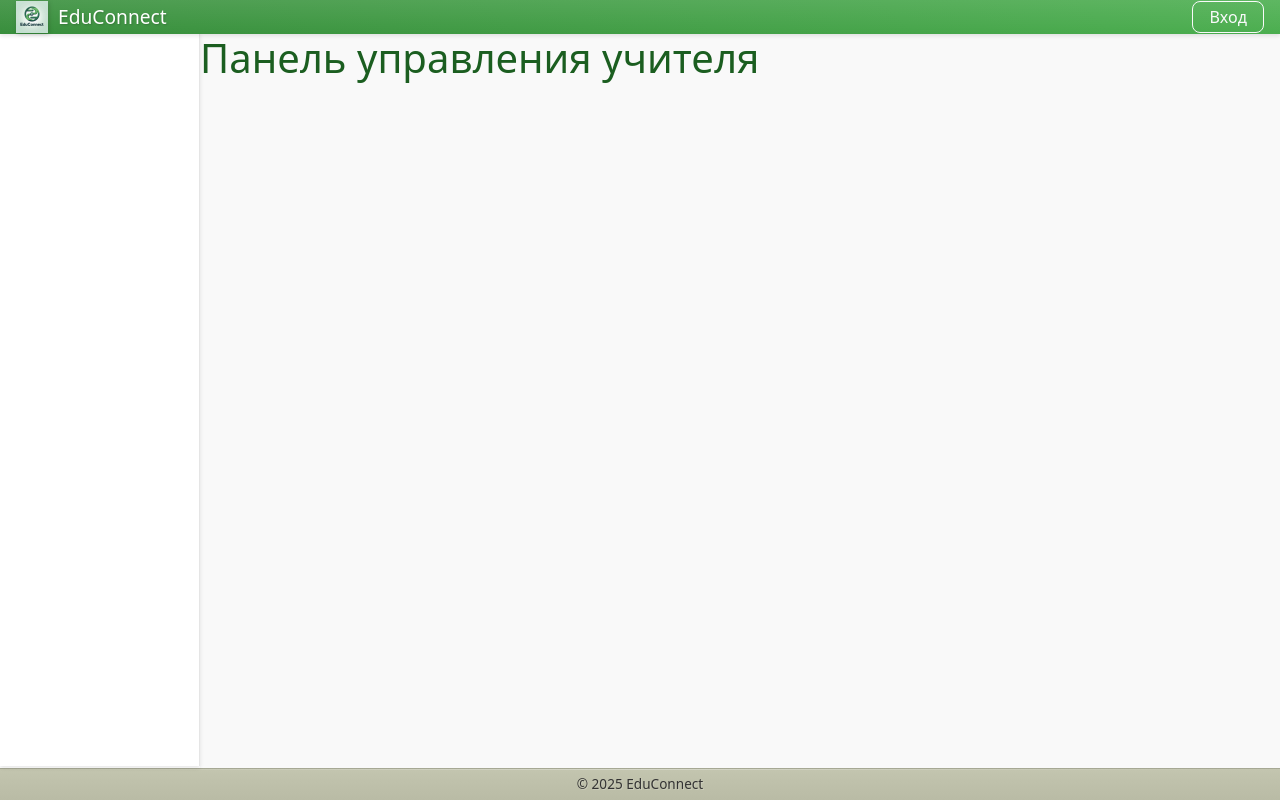
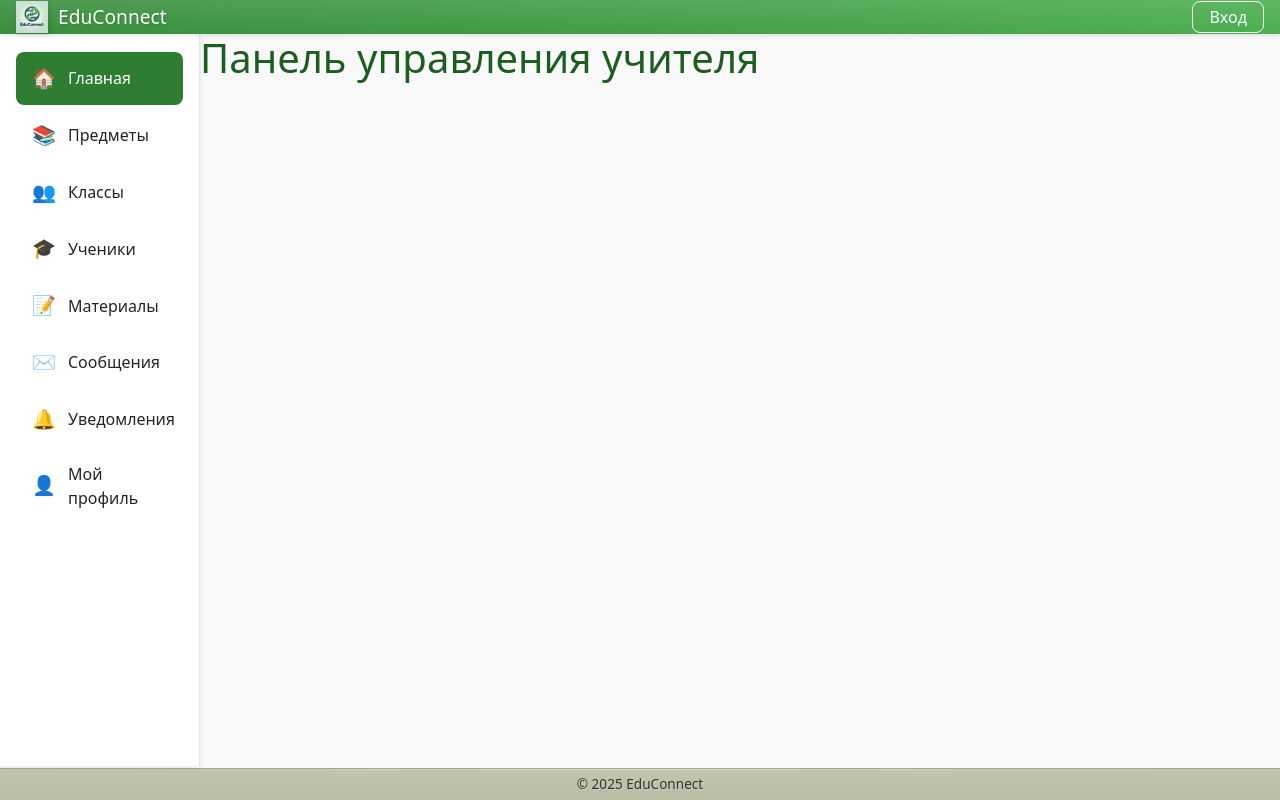
Before and after one commit to Alex-L-K-free/EduConnect, a React (Create React App) app in the folder educonnect/frontend/: page /teacher in a window 1280 px wide. Built offline with nearby package versions, Linux system fonts and the light colour scheme.

Commit message:
оптимизация sidebar учителя

```diff
--- a/educonnect/frontend/src/components/layout/Sidebar.css
+++ b/educonnect/frontend/src/components/layout/Sidebar.css
@@ -173,8 +173,44 @@
 }
 
 .sidebar li {
-  margin: 10px 0;
-  transition: var(--transition-normal);
+  display: flex;
+  align-items: center;
+  padding: 12px 16px;
+  cursor: pointer;
+  transition: all 0.3s ease;
+  border-radius: 8px;
+  margin: 4px 0;
+}
+
+.sidebar li:hover {
+  background-color: rgba(46, 125, 50, 0.1);
+}
+
+.sidebar li.active {
+  background-color: #2e7d32;
+  color: white;
+}
+
+.menu-icon {
+  margin-right: 12px;
+  font-size: 1.2rem;
+  width: 24px;
+  text-align: center;
+}
+
+.menu-text {
+  font-weight: 500;
+}
+
+/* Анимация при наведении */
+.sidebar li:hover .menu-icon {
+  transform: scale(1.1);
+}
+
+/* Активный элемент */
+.sidebar li.active .menu-icon,
+.sidebar li.active .menu-text {
+  color: white;
 }
 
 .sidebar li a {
--- a/educonnect/frontend/src/components/layout/SidebarTeacher.js
+++ b/educonnect/frontend/src/components/layout/SidebarTeacher.js
@@ -9,14 +9,42 @@ const SidebarTeacher = ({ activePage, onNavigate }) => {
     onNavigate('main');
   };
 
-  const toggleCabinet = () => {
-    setIsCabinetOpen(!isCabinetOpen);
+  const handleMenuClick = (page) => {
+    onNavigate(page);
   };
 
-  // const handleSubmenuClick = (page, e) => {
-  //   e.stopPropagation();
-  //   onNavigate(page);
-  // };
+  const menuItems = [
+    {
+      id: 'subjects',
+      label: 'Предметы',
+      icon: '📚'
+    },
+    {
+      id: 'classes',
+      label: 'Классы',
+      icon: '👥'
+    },
+    {
+      id: 'students',
+      label: 'Ученики',
+      icon: '🎓'
+    },
+    {
+      id: 'materials',
+      label: 'Материалы',
+      icon: '📝'
+    },
+    {
+      id: 'messages',
+      label: 'Сообщения',
+      icon: '✉️'
+    },
+    {
+      id: 'notifications',
+      label: 'Уведомления',
+      icon: '🔔'
+    }
+  ];
 
   return (
     <div className="sidebar">
@@ -26,47 +54,30 @@ const SidebarTeacher = ({ activePage, onNavigate }) => {
           className={activePage === 'main' ? 'active' : ''}
           onClick={handleMainClick}
         >
-          {/* <a href="#!">Главная</a> */}
+          <span className="menu-icon">🏠</span>
+          <span className="menu-text">Главная</span>
         </li>
+
+        {menuItems.map(item => (
+          <li
+            key={item.id}
+            className={activePage === item.id ? 'active' : ''}
+            onClick={() => handleMenuClick(item.id)}
+          >
+            <span className="menu-icon">{item.icon}</span>
+            <span className="menu-text">{item.label}</span>
+          </li>
+        ))}
 
         <li
           className={`cabinet-item ${isCabinetOpen ? 'open' : ''} ${
-            ['profile', 'subjects', 'cabinet'].includes(activePage) ? 'active' : ''
+            ['profile'].includes(activePage) ? 'active' : ''
           }`}
-          onClick={toggleCabinet}
+          onClick={() => handleMenuClick('profile')}
         >
-          {/* <a href="#!">
-            Мой кабинет
-            <span className={`arrow ${isCabinetOpen ? 'down' : 'right'}`}>▸</span>
-          </a> */}
-
-          {/* {isCabinetOpen && (
-            <ul className="submenu">
-              <li
-                className={activePage === 'profile' ? 'active' : ''}
-                onClick={(e) => handleSubmenuClick('profile', e)}
-              >
-                <a href="#!">Мой профиль</a>
-              </li>
-              <li
-                className={activePage === 'subjects' ? 'active' : ''}
-                onClick={(e) => handleSubmenuClick('subjects', e)}
-              >
-                <a href="#!">Мои предметы</a>
-              </li>
-              <li
-                className={activePage === 'students' ? 'active' : ''}
-                onClick={(e) => handleSubmenuClick('students', e)}
-              >
-                <a href="#!">Мои ученики</a>
-              </li>
-            </ul>
-          )} */}
+          <span className="menu-icon">👤</span>
+          <span className="menu-text">Мой профиль</span>
         </li>
-        {/* <li className={activePage === 'student' ? 'active' : ''}>
-          <a href="/student">Мои ученики</a>
-        </li> */}
-         {/* Добавьте другие элементы навигации для ученика */}
       </ul>
     </div>
   );
```
